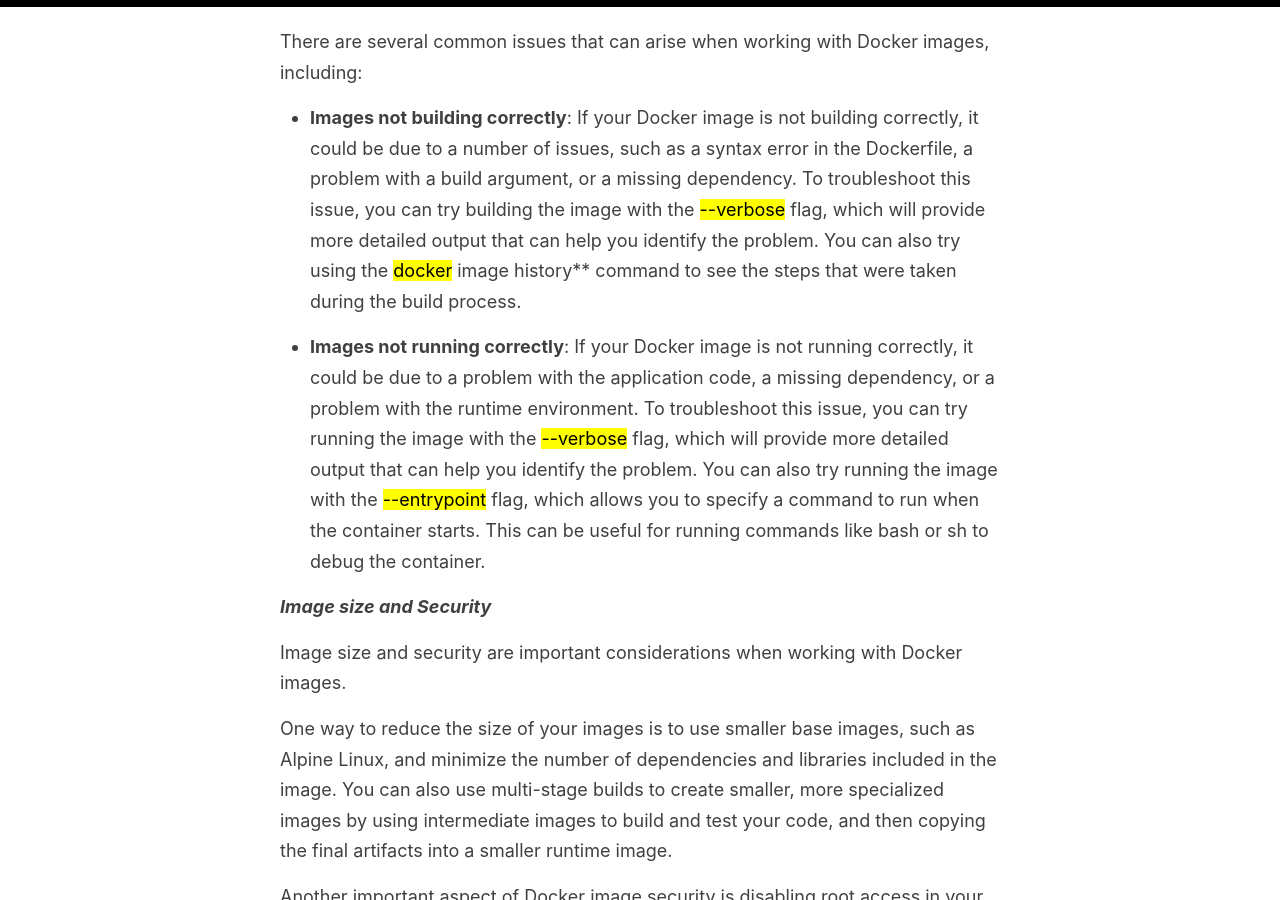
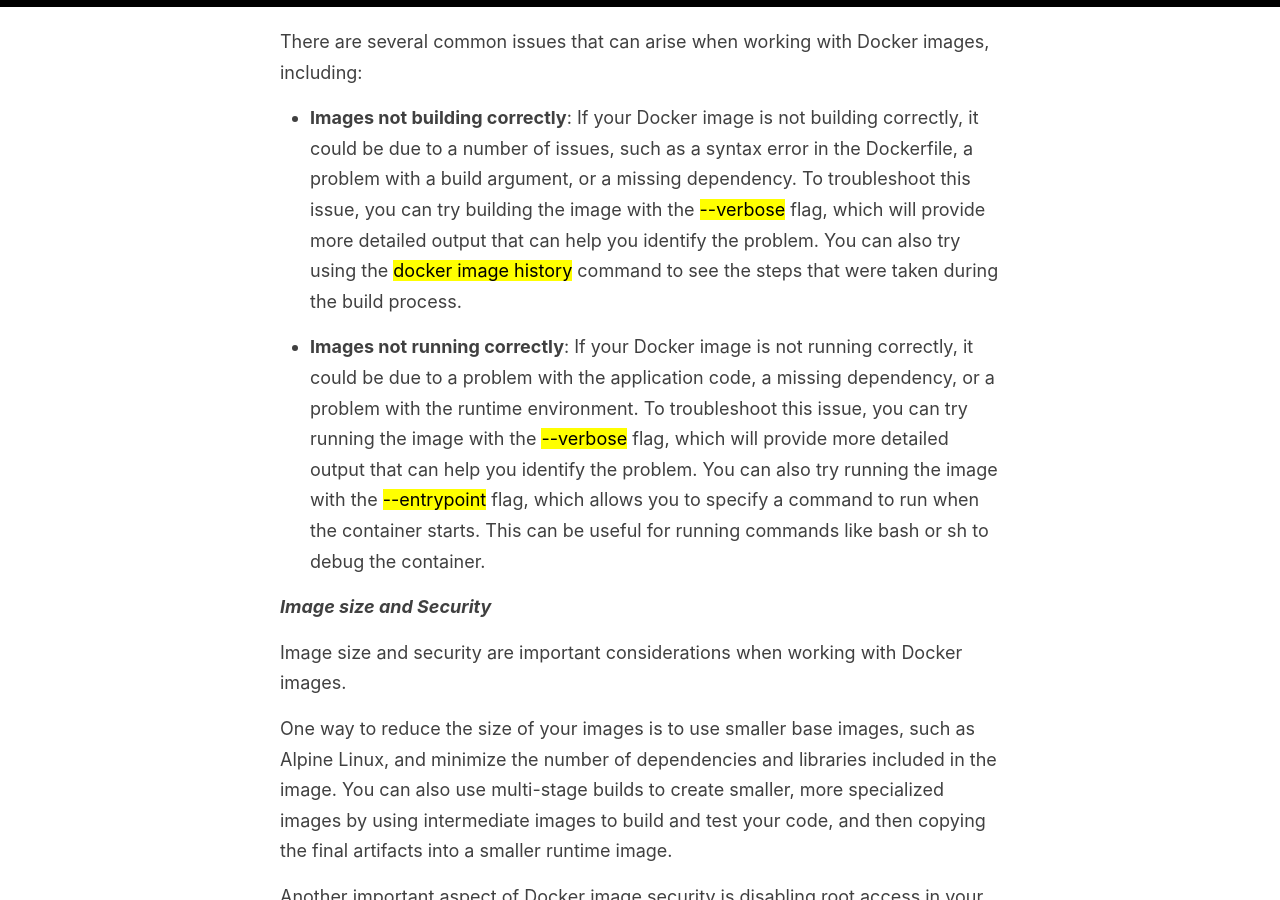
Before and after one commit to RonaldMariah/ronaldmariah.github.io, a Jekyll site: the page built from _posts/2023-01-07-docker-images-overview.md, in a window 1280 px wide and 900 px high, scrolled down 1054 px. Built offline with Jekyll 4.4.1, drawn with Linux system fonts in a browser that asks for light colours; our own code applies the rules of GitHub Pages for plain Markdown files.

```diff
--- a/_posts/2023-01-07-docker-images-overview.md
+++ b/_posts/2023-01-07-docker-images-overview.md
@@ -29,7 +29,7 @@ By using these commands, you can get a better understanding of what is inside yo
 
 There are several common issues that can arise when working with Docker images, including:
 
-- **Images not building correctly**: If your Docker image is not building correctly, it could be due to a number of issues, such as a syntax error in the Dockerfile, a problem with a build argument, or a missing dependency. To troubleshoot this issue, you can try building the image with the <mark>--verbose</mark> flag, which will provide more detailed output that can help you identify the problem. You can also try using the <mark>docker</mark> image history** command to see the steps that were taken during the build process.
+- **Images not building correctly**: If your Docker image is not building correctly, it could be due to a number of issues, such as a syntax error in the Dockerfile, a problem with a build argument, or a missing dependency. To troubleshoot this issue, you can try building the image with the <mark>--verbose</mark> flag, which will provide more detailed output that can help you identify the problem. You can also try using the <mark>docker image history</mark> command to see the steps that were taken during the build process.
 
 - **Images not running correctly**: If your Docker image is not running correctly, it could be due to a problem with the application code, a missing dependency, or a problem with the runtime environment. To troubleshoot this issue, you can try running the image with the <mark>--verbose</mark> flag, which will provide more detailed output that can help you identify the problem. You can also try running the image with the <mark>--entrypoint</mark> flag, which allows you to specify a command to run when the container starts. This can be useful for running commands like bash or sh to debug the container.
 
```
